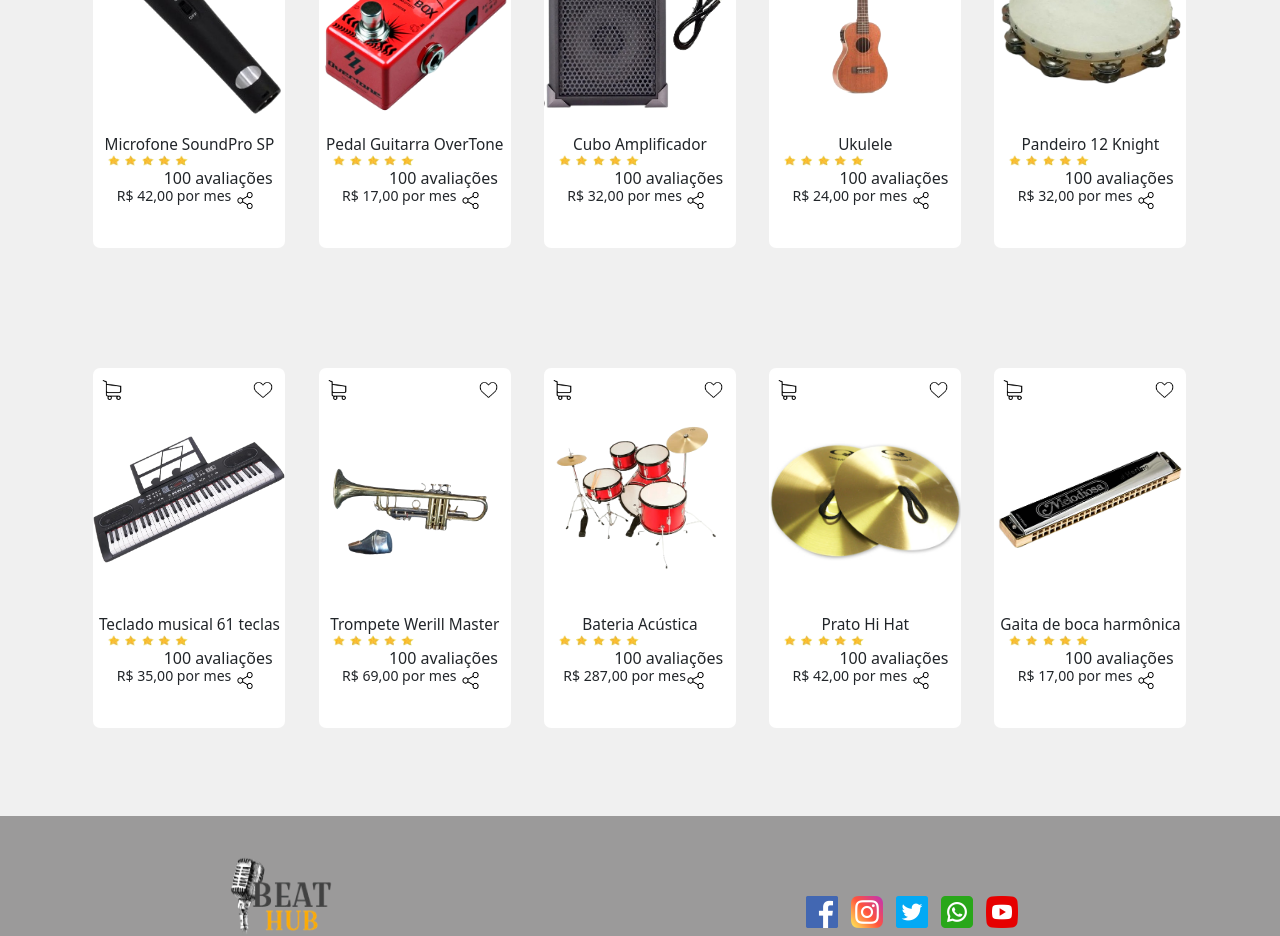
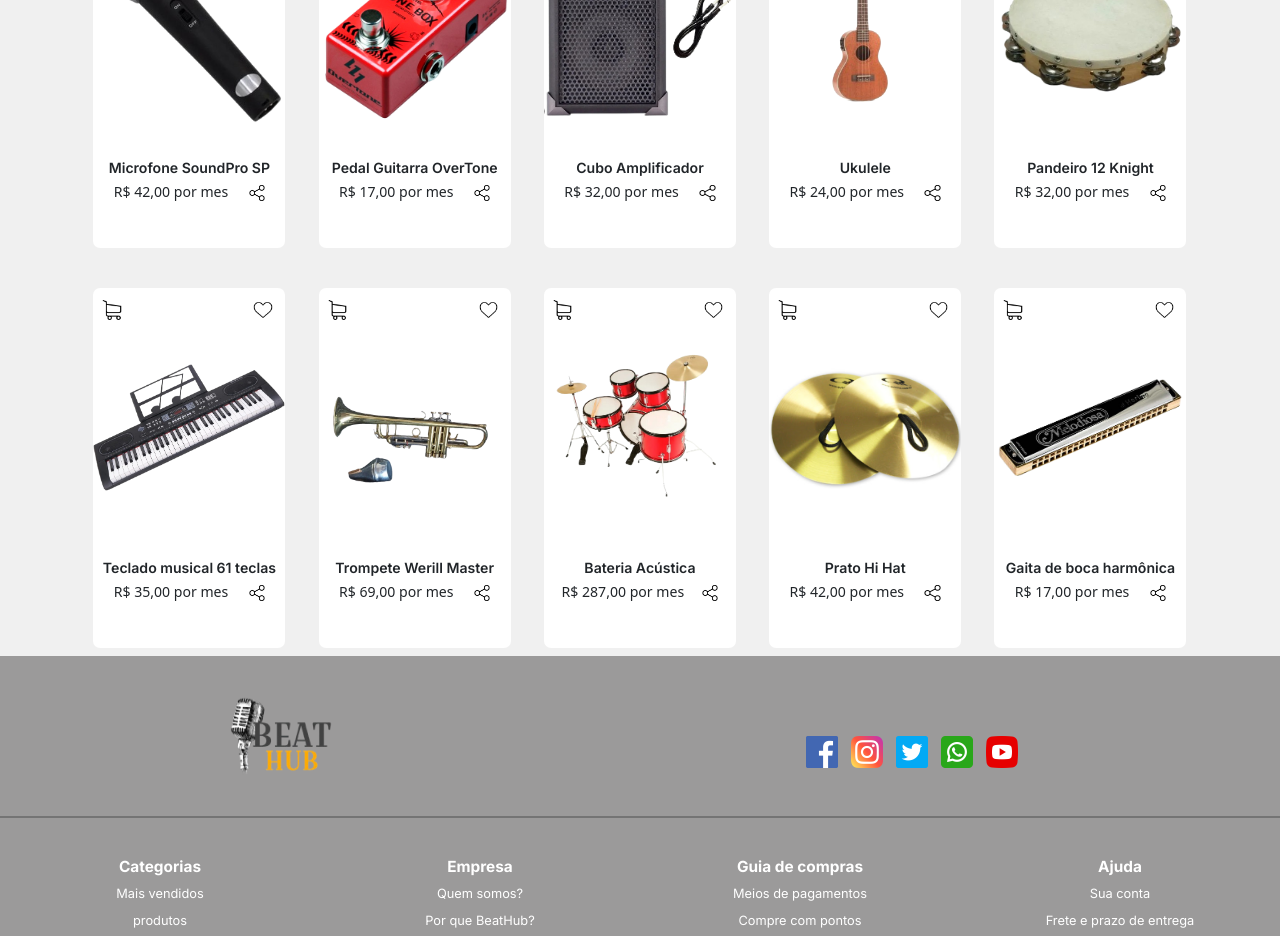
Before and after one commit to spricigom/BeatHub, a Vue app: page /Inicio in a window 1280 px wide. Shown: the part 1700-2636 px from the top of the page. Built offline with nearby package versions, Linux system fonts and the light colour scheme; a web font is replaced by a local one.

Commit message:
FEAT: produtos arrumados #1

```diff
--- a/src/main.js
+++ b/src/main.js
@@ -6,7 +6,6 @@ import router from './router'
 import 'bootstrap/dist/css/bootstrap.css';
 import 'bootstrap';
 
-
 const app = createApp(App)
 
 app.use(router)
--- a/src/views/InicioView.vue
+++ b/src/views/InicioView.vue
@@ -191,9 +191,9 @@
 
 
 
-            <div class=" fundo">
+            <div class="fundo">
     <div class="linha">
-                    <div class=" produtos">
+        <div class="produtos">
             <div class="compra-e-coracao_produto">
                 <img src="@/assets/carrinho-de-compras.png" alt="" class="icones" />
                 <img src="@/assets/coracao.png" alt="" class="icones" />
@@ -202,196 +202,149 @@
                 <img src="@/assets/microfone.png" alt="" />
             </div>
             <h2 class="texto-produtos">Microfone SoundPro SP</h2>
-                        <img src="@/assets/estrelas.png" alt="" class="esq1">
-                        <div class="dir1">
-                            <h6>100 avaliações</h6>
+            <div class="preco-produtos">
+                <h5>R$ 42,00 por mes</h5>
+                <img src="@/assets/compartilhe.png" alt="" class="compartilhe-produtos">
             </div>
-                        <div class="esq2">
-                            <h5>R$ 42,00 por mes</h5>
-                        </div>
-                        <img src="@/assets/compartilhe.png" alt="" class="compartilhe-produtos dir2">
         </div>
 
-
-
-
-
-                    <div class=" produtos">
+        <div class="produtos">
             <div class="compra-e-coracao_produto">
                 <img src="@/assets/carrinho-de-compras.png" alt="" class="icones" />
                 <img src="@/assets/coracao.png" alt="" class="icones" />
             </div>
-
             <div class="img-produtos">
                 <img src="@/assets/pedal-OverDrive.png" alt="" />
             </div>
             <h2 class="texto-produtos">Pedal Guitarra OverTone</h2>
-                        <img src="@/assets/estrelas.png" alt="" class="esq1">
-                        <div class="dir1">
-                            <h6>100 avaliações</h6>
+            <div class="preco-produtos">
+                <h5>R$ 17,00 por mes</h5>
+                <img src="@/assets/compartilhe.png" alt="" class="compartilhe-produtos">
             </div>
-                        <div class="esq2">
-                            <h5>R$ 17,00 por mes</h5>
         </div>
-                        <img src="@/assets/compartilhe.png" alt="" class="compartilhe-produtos dir2">
-                    </div>
-                    <div class=" produtos">
+
+        <div class="produtos">
             <div class="compra-e-coracao_produto">
                 <img src="@/assets/carrinho-de-compras.png" alt="" class="icones" />
                 <img src="@/assets/coracao.png" alt="" class="icones" />
             </div>
-
             <div class="img-produtos">
                 <img src="@/assets/amplificador.png" alt="" />
             </div>
             <h2 class="texto-produtos">Cubo Amplificador</h2>
-                        <img src="@/assets/estrelas.png" alt="" class="esq1">
-                        <div class="dir1">
-                            <h6>100 avaliações</h6>
+            <div class="preco-produtos">
+                <h5>R$ 32,00 por mes</h5>
+                <img src="@/assets/compartilhe.png" alt="" class="compartilhe-produtos">
             </div>
-                        <div class="esq2">
-                            <h5>R$ 32,00 por mes</h5>
         </div>
-                        <img src="@/assets/compartilhe.png" alt="" class="compartilhe-produtos dir2">
-                    </div>
-                    <div class=" produtos">
+
+        <div class="produtos">
             <div class="compra-e-coracao_produto">
                 <img src="@/assets/carrinho-de-compras.png" alt="" class="icones" />
                 <img src="@/assets/coracao.png" alt="" class="icones" />
             </div>
-
             <div class="img-produtos">
                 <img src="@/assets/ukulele2.png" alt="" />
             </div>
             <h2 class="texto-produtos">Ukulele</h2>
-                        <img src="@/assets/estrelas.png" alt="" class="esq1">
-                        <div class="dir1">
-                            <h6>100 avaliações</h6>
+            <div class="preco-produtos">
+                <h5>R$ 24,00 por mes</h5>
+                <img src="@/assets/compartilhe.png" alt="" class="compartilhe-produtos">
             </div>
-                        <div class="esq2">
-                            <h5>R$ 24,00 por mes</h5>
         </div>
-                        <img src="@/assets/compartilhe.png" alt="" class="compartilhe-produtos dir2">
-                    </div>
-                    <div class=" produtos">
+
+        <div class="produtos">
             <div class="compra-e-coracao_produto">
                 <img src="@/assets/carrinho-de-compras.png" alt="" class="icones" />
                 <img src="@/assets/coracao.png" alt="" class="icones" />
             </div>
-
             <div class="img-produtos">
                 <img src="@/assets/pandeiro.png" alt="" width="100%" />
             </div>
             <h2 class="texto-produtos">Pandeiro 12 Knight</h2>
-                        <img src="@/assets/estrelas.png" alt="" class="esq1">
-                        <div class="dir1">
-                            <h6>100 avaliações</h6>
+            <div class="preco-produtos">
+                <h5>R$ 32,00 por mes</h5>
+                <img src="@/assets/compartilhe.png" alt="" class="compartilhe-produtos">
             </div>
-                        <div class="esq2">
-                            <h5>R$ 32,00 por mes</h5>
-                        </div>
-                        <img src="@/assets/compartilhe.png" alt="" class="compartilhe-produtos dir2">
         </div>
     </div>
 
     <div class="linha">
-                    <div class=" produtos">
+        <div class="produtos">
             <div class="compra-e-coracao_produto">
                 <img src="@/assets/carrinho-de-compras.png" alt="" class="icones" />
                 <img src="@/assets/coracao.png" alt="" class="icones" />
             </div>
-
             <div class="img-produtos">
                 <img src="@/assets/teclado.png" alt="" />
             </div>
             <h2 class="texto-produtos">Teclado musical 61 teclas</h2>
-                        <img src="@/assets/estrelas.png" alt="" class="esq1">
-                        <div class="dir1">
-                            <h6>100 avaliações</h6>
+            <div class="preco-produtos">
+                <h5>R$ 35,00 por mes</h5>
+                <img src="@/assets/compartilhe.png" alt="" class="compartilhe-produtos">
             </div>
-                        <div class="esq2">
-                            <h5>R$ 35,00 por mes</h5>
         </div>
-                        <img src="@/assets/compartilhe.png" alt="" class="compartilhe-produtos dir2">
-                    </div>
-                    <div class=" produtos">
+
+        <div class="produtos">
             <div class="compra-e-coracao_produto">
                 <img src="@/assets/carrinho-de-compras.png" alt="" class="icones" />
                 <img src="@/assets/coracao.png" alt="" class="icones" />
             </div>
-
             <div class="img-produtos">
                 <img src="@/assets/trompete.png" alt="" />
             </div>
             <h2 class="texto-produtos">Trompete Werill Master</h2>
-                        <img src="@/assets/estrelas.png" alt="" class="esq1">
-                        <div class="dir1">
-                            <h6>100 avaliações</h6>
+            <div class="preco-produtos">
+                <h5>R$ 69,00 por mes</h5>
+                <img src="@/assets/compartilhe.png" alt="" class="compartilhe-produtos">
             </div>
-                        <div class="esq2">
-                            <h5>R$ 69,00 por mes</h5>
         </div>
-                        <img src="@/assets/compartilhe.png" alt="" class="compartilhe-produtos dir2">
-                    </div>
-                    <div class=" produtos">
+
+        <div class="produtos">
             <div class="compra-e-coracao_produto">
                 <img src="@/assets/carrinho-de-compras.png" alt="" class="icones" />
                 <img src="@/assets/coracao.png" alt="" class="icones" />
             </div>
-
             <div class="img-produtos">
                 <img src="@/assets/bateria.png" alt="" />
             </div>
             <h2 class="texto-produtos">Bateria Acústica</h2>
-                        <img src="@/assets/estrelas.png" alt="" class="esq1">
-                        <div class="dir1">
-                            <h6>100 avaliações</h6>
+            <div class="preco-produtos">
+                <h5>R$ 287,00 por mes</h5>
+                <img src="@/assets/compartilhe.png" alt="" class="compartilhe-produtos">
             </div>
-                        <div class="esq2">
-                            <h5>R$ 287,00 por mes</h5>
         </div>
-                        <img src="@/assets/compartilhe.png" alt="" class="compartilhe-produtos dir2">
-                    </div>
-                    <div class=" produtos">
+
+        <div class="produtos">
             <div class="compra-e-coracao_produto">
                 <img src="@/assets/carrinho-de-compras.png" alt="" class="icones" />
                 <img src="@/assets/coracao.png" alt="" class="icones" />
             </div>
-
             <div class="img-produtos">
                 <img src="@/assets/prato.png" alt="" />
             </div>
             <h2 class="texto-produtos">Prato Hi Hat</h2>
-                        <img src="@/assets/estrelas.png" alt="" class="esq1">
-                        <div class="dir1">
-                            <h6>100 avaliações</h6>
+            <div class="preco-produtos">
+                <h5>R$ 42,00 por mes</h5>
+                <img src="@/assets/compartilhe.png" alt="" class="compartilhe-produtos">
             </div>
-                        <div class="esq2">
-                            <h5>R$ 42,00 por mes</h5>
         </div>
-                        <img src="@/assets/compartilhe.png" alt="" class="compartilhe-produtos dir2">
-                    </div>
-                    <div class=" produtos">
+
+        <div class="produtos">
             <div class="compra-e-coracao_produto">
                 <img src="@/assets/carrinho-de-compras.png" alt="" class="icones" />
                 <img src="@/assets/coracao.png" alt="" class="icones" />
             </div>
-
             <div class="img-produtos">
                 <img src="@/assets/gaitaBoca.png" alt="" />
             </div>
             <h2 class="texto-produtos">Gaita de boca harmônica</h2>
-                        <img src="@/assets/estrelas.png" alt="" class="esq1">
-                        <div class="dir1">
-                            <h6>100 avaliações</h6>
-                        </div>
-                        <div class="esq2">
+            <div class="preco-produtos">
                 <h5>R$ 17,00 por mes</h5>
-                        </div>
-                        <img src="@/assets/compartilhe.png" alt="" class="compartilhe-produtos dir2">
+                <img src="@/assets/compartilhe.png" alt="" class="compartilhe-produtos">
             </div>
         </div>
-
+    </div>
 </div>
         </main>
 
@@ -462,7 +415,6 @@
 <style scoped>
 .linha{
     width: 88vw;
-    margin-bottom: 10vh;
     display: flex;
     flex-direction: row;
     height: 50vh;
@@ -610,19 +562,38 @@
 }
 
 .texto-produtos {
-    font-size: 1.2vw;
-    margin-top: 2vh;
+    font-size: 1.1vw;
+    margin-top: 4vh;
+    font-family: 'Inter',  sans-serif;
+    font-weight: 600;
 }
 
 .img-produtos {
     height: 25vh;
-
+    margin-top: 1vh;
 }
 
 .img-produtos img {
     width: 100%;
     height: 100%;
     object-fit: contain;
+}
+.preco-produtos{
+    display: flex;
+    justify-content: space-evenly;
+    align-items: center;
+    text-align: center;
+
+}
+.preco-produtos h5{
+    font-size: 1.1vw;
+    font-weight: 400;
+    margin-top: 1vh;
+    justify-content: center;
+    align-items: center;
+    padding-bottom: 1vh
+
+
 }
 
 .produtos {
@@ -635,6 +606,7 @@
     margin-bottom: 8vh;
     border-radius: 0.44rem;
     text-align: center;
+    justify-content: center;
 }
 
 
```
Also changed, not shown: src/assets/tres-pontinhos.png (added). Lines whose indentation alone changed are shown as unchanged.
